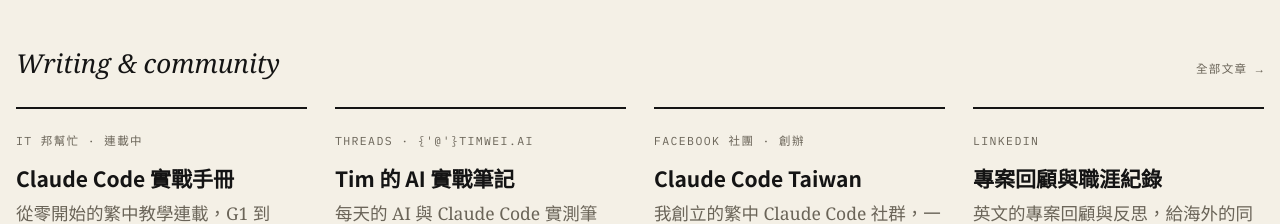
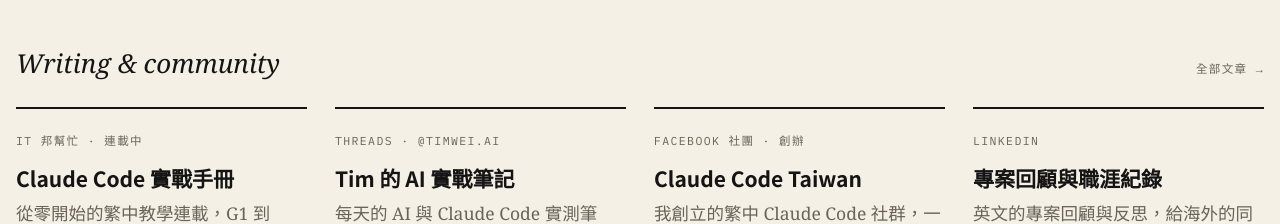
Before and after one commit to timwei0801/timwei0801, a Vue app in the folder portfolio/: page / in a window 1280 px wide. Shown: the part 3260-3484 px from the top of the page. Built offline with nearby package versions, Linux system fonts and the light colour scheme.

Commit message:
fix(portfolio): plain @ in the Threads channel label (raw tm() strings are not unescaped)

```diff
--- a/portfolio/src/i18n/en.ts
+++ b/portfolio/src/i18n/en.ts
@@ -148,7 +148,7 @@
     crumb: 'Writing',
     channels: [
       { k: 'iThome · ongoing', title: 'Claude Code Field Manual', p: 'A zh-TW series from zero, G1 to G20, for people who want AI tools in their real workflow.', url: 'https://ithelp.ithome.com.tw/users/20182796/articles' },
-      { k: "Threads · {'@'}timwei.ai", title: "Tim's AI field notes", p: 'Daily hands-on notes on AI and Claude Code; my main channel right now.', url: 'https://www.threads.com/@timwei.ai' },
+      { k: 'Threads · @timwei.ai', title: "Tim's AI field notes", p: 'Daily hands-on notes on AI and Claude Code; my main channel right now.', url: 'https://www.threads.com/@timwei.ai' },
       { k: 'Facebook group · founder', title: 'Claude Code Taiwan', p: 'The zh-TW Claude Code community I founded: solving problems and sharing workflows together.', url: 'https://www.facebook.com/groups/946060791911862/' },
       { k: 'LinkedIn', title: 'Project retrospectives', p: 'English write-ups and reflections, for peers and recruiters abroad.', url: 'https://linkedin.com/in/timwei0801' },
     ],
--- a/portfolio/src/i18n/zh-TW.ts
+++ b/portfolio/src/i18n/zh-TW.ts
@@ -151,7 +151,7 @@
     crumb: 'Writing',
     channels: [
       { k: 'iT 邦幫忙 · 連載中', title: 'Claude Code 實戰手冊', p: '從零開始的繁中教學連載，G1 到 G20，寫給想把 AI 工具真正用進工作流的人。', url: 'https://ithelp.ithome.com.tw/users/20182796/articles' },
-      { k: "Threads · {'@'}timwei.ai", title: 'Tim 的 AI 實戰筆記', p: '每天的 AI 與 Claude Code 實測筆記，目前的主力頻道。', url: 'https://www.threads.com/@timwei.ai' },
+      { k: 'Threads · @timwei.ai', title: 'Tim 的 AI 實戰筆記', p: '每天的 AI 與 Claude Code 實測筆記，目前的主力頻道。', url: 'https://www.threads.com/@timwei.ai' },
       { k: 'Facebook 社團 · 創辦', title: 'Claude Code Taiwan', p: '我創立的繁中 Claude Code 社群，一起解題、分享工作流。', url: 'https://www.facebook.com/groups/946060791911862/' },
       { k: 'LinkedIn', title: '專案回顧與職涯紀錄', p: '英文的專案回顧與反思，給海外的同行與招募者看。', url: 'https://linkedin.com/in/timwei0801' },
     ],
```
